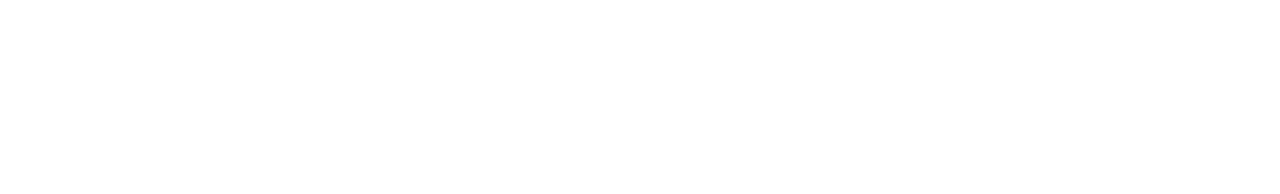
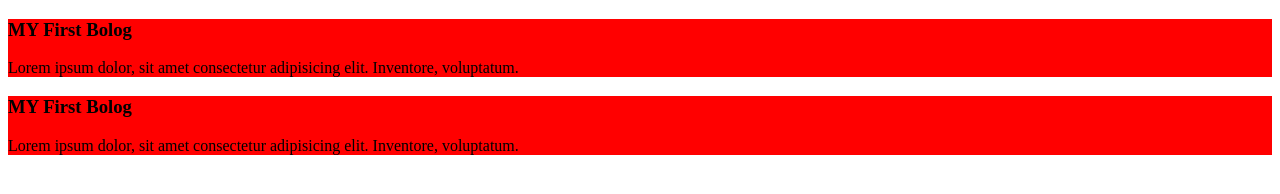
Before and after one commit to bijoy-ghorai/WebDevelopment, a plain HTML site: page ProgrammingHero/HTML/01HTML.html in a window 1280 px wide. Drawn offline with Linux system fonts and the light colour scheme.

Commit message:
firstcommit

```diff
--- /dev/null
+++ b/ProgrammingHero/CSS/boge.css
@@ -0,0 +1,3 @@
+div{
+  background-color: red;
+}
--- a/ProgrammingHero/HTML/01HTML.html
+++ b/ProgrammingHero/HTML/01HTML.html
@@ -3,9 +3,18 @@
 <head>
   <meta charset="UTF-8">
   <meta name="viewport" content="width=device-width, initial-scale=1.0">
-  <title>Document</title>
+  <title>First Blog</title>
+  <link rel="stylesheet" href="/CSS/boge.css">
 </head>
+
 <body>
-
+    <div>
+      <h3>MY First Bolog</h3>
+      <p>Lorem ipsum dolor, sit amet consectetur adipisicing elit. Inventore, voluptatum.</p>
+    </div>
+    <div>
+      <h3>MY First Bolog</h3>
+      <p>Lorem ipsum dolor, sit amet consectetur adipisicing elit. Inventore, voluptatum.</p>
+    </div>
 </body>
 </html>
```
Also changed, not shown: ProgrammingHero/2nd.html (+2 -0 lines).
